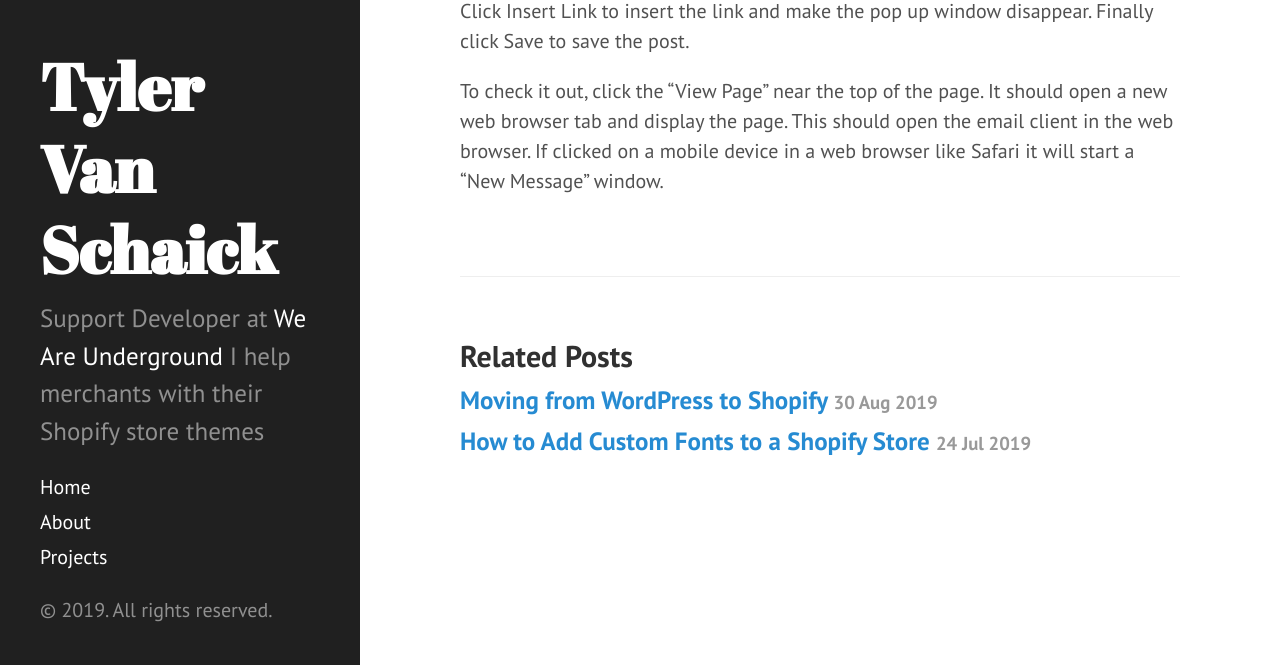
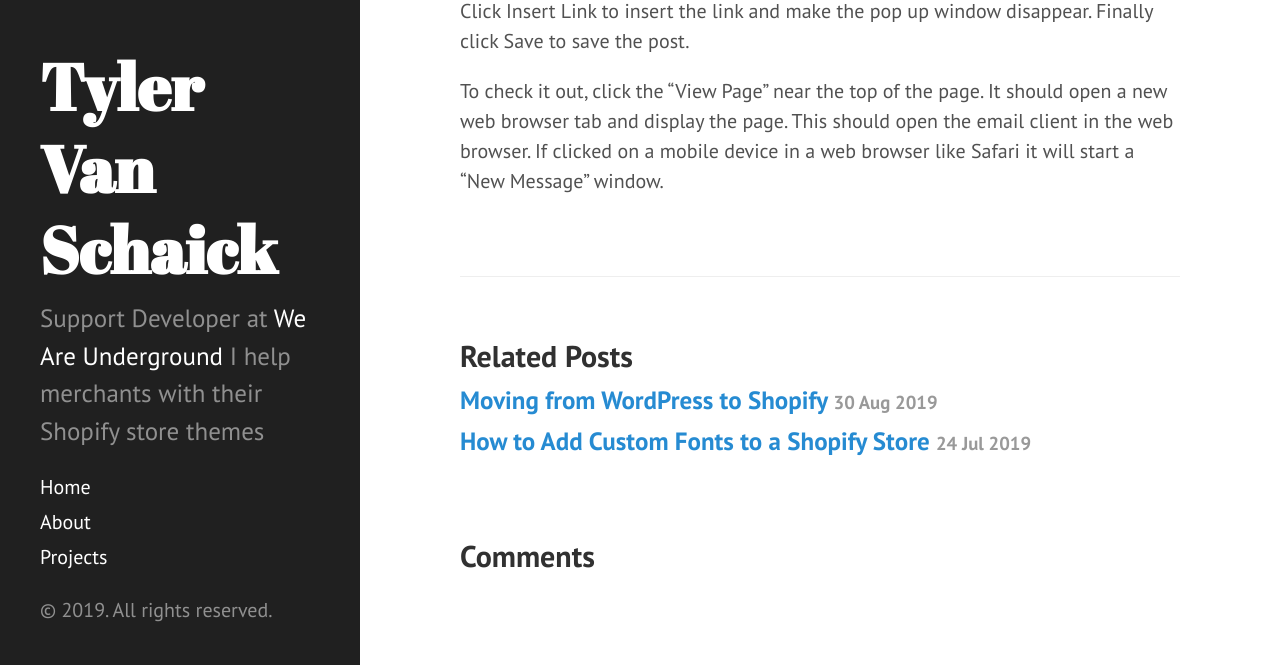
Before and after one commit to tyler-vs/tyler-vs.github.io, a Jekyll site: the page built from _posts/2019-07-23-how-to-embed-an-email-link-on-a-shopify-page.md, in a window 1280 px wide and 900 px high, scrolled down 1759 px, cut to the strip 235-900 px from the top of the window. Built offline with Jekyll 4.4.1, drawn with Linux system fonts in a browser that asks for light colours; Markdown is read by kramdown in place of the engine named in the settings; comment, search, counter and statistics services are not loaded.

Commit message:
Update post.html to include disqus comments include snippet
Conditionally load comments if post has front matter set to true

```diff
--- a/_layouts/post.html
+++ b/_layouts/post.html
@@ -23,3 +23,15 @@
     {% endfor %}
   </ul>
 </div>
+
+<div class="comments">
+
+  <h2>Comments</h2>
+  {% comment %}
+  Conditionally include disqus commenting
+  {% endcomment %}
+
+  {% if page.comments %}
+  {% include disqus-universal-embed-code.html %}
+  {% endif %}
+</div>
```
